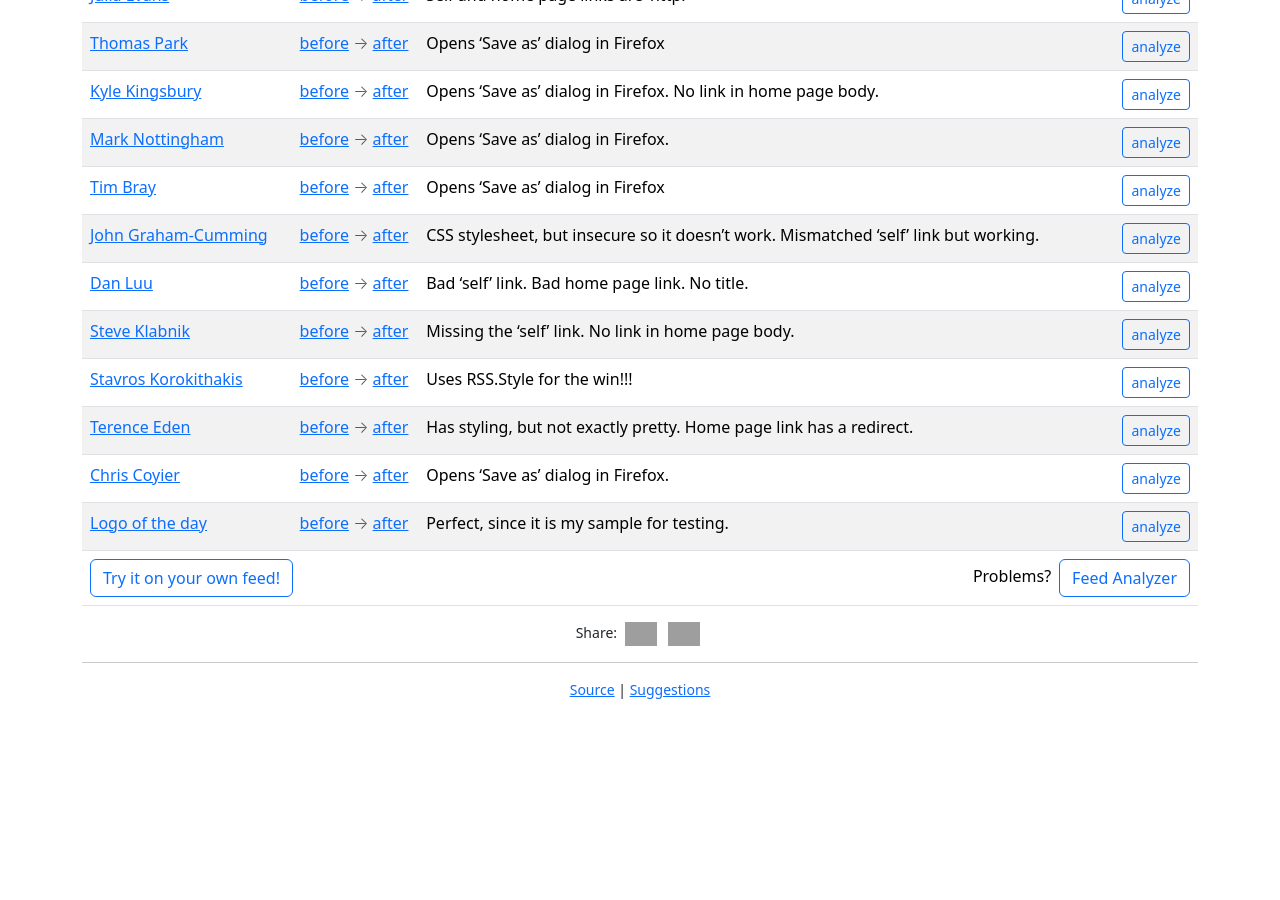
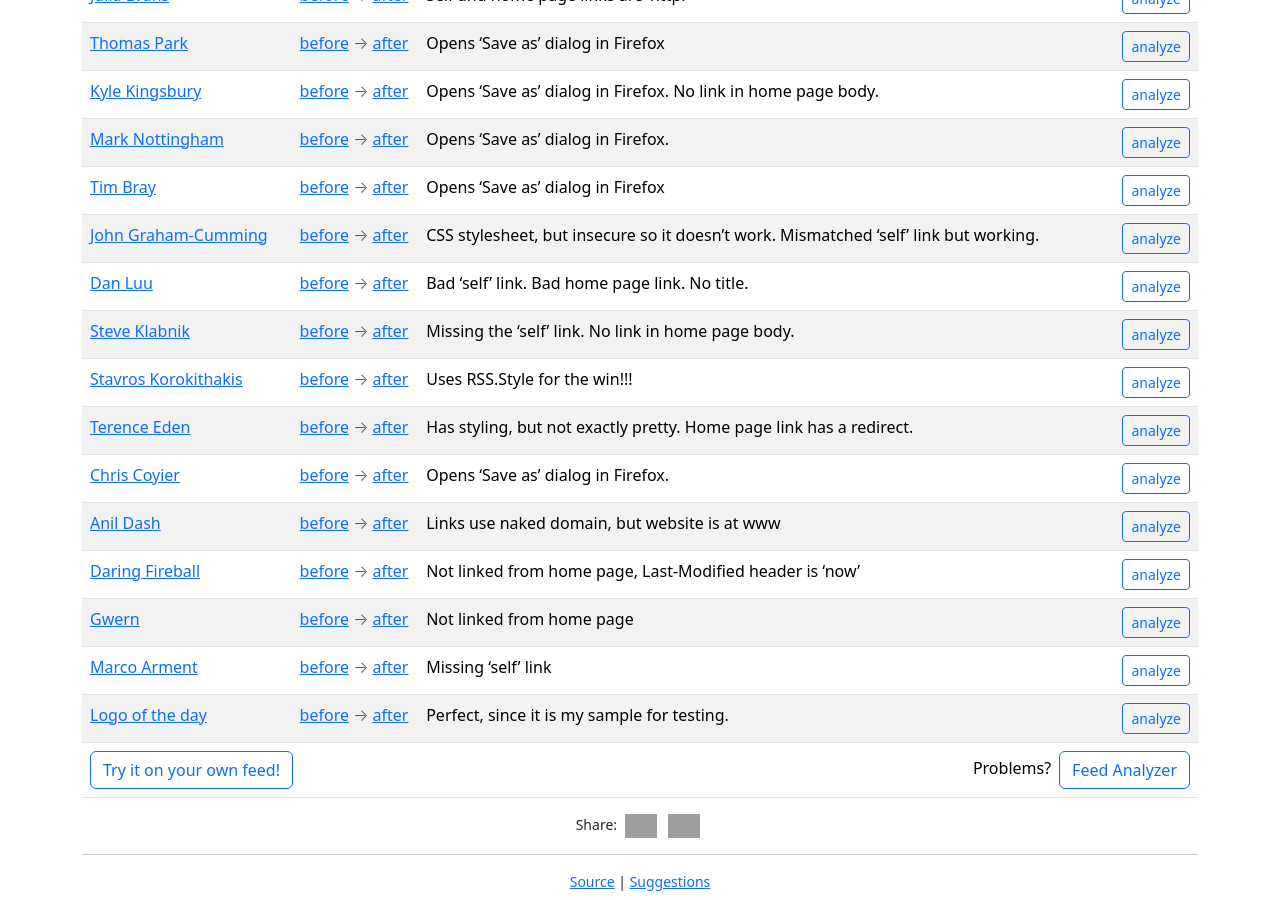
Before and after one commit to fileformat/rss.style, a Jekyll site: the page built from docs/index.html, in a window 1280 px wide and 900 px high, scrolled down 3160 px. Built offline with Jekyll 4.4.1, drawn with Linux system fonts in a browser that asks for light colours; some web fonts are replaced; comment, search, counter and statistics services are not loaded; before the commit the page ends 3868 px from its top, so only the background shows below that; grey boxes are pictures that could not be loaded.

Commit message:
More examples

```diff
--- a/docs/_data/examples.yaml
+++ b/docs/_data/examples.yaml
@@ -130,6 +130,29 @@
   url: "https://chriscoyier.net/feed/"
   notes: "Opens 'Save as' dialog in Firefox."
 
+- name: "Anil Dash"
+  website: "https://www.anildash.com/"
+  hn: anildash
+  url: "https://www.anildash.com/feed.xml"
+  notes: "Links use naked domain, but website is at www"
+
+- name: "Daring Fireball"
+  website: "https://daringfireball.net/"
+  url: "https://daringfireball.net/feeds/main"
+  notes: "Not linked from home page, Last-Modified header is 'now'"
+
+- name: "Gwern"
+  website: "https://gwern.net/"
+  hn: gwern
+  url: "https://gwern.substack.com/feed"
+  notes: "Not linked from home page"
+
+- name: "Marco Arment"
+  website: "https://marco.org/"
+  hn: marcoarment
+  url: "https://marco.org/rss"
+  notes: "Missing 'self' link"
+
 - name: "Logo of the day"
   website: "https://logo-of-the-day.vectorlogo.zone/"
   hn: fileformat
```
